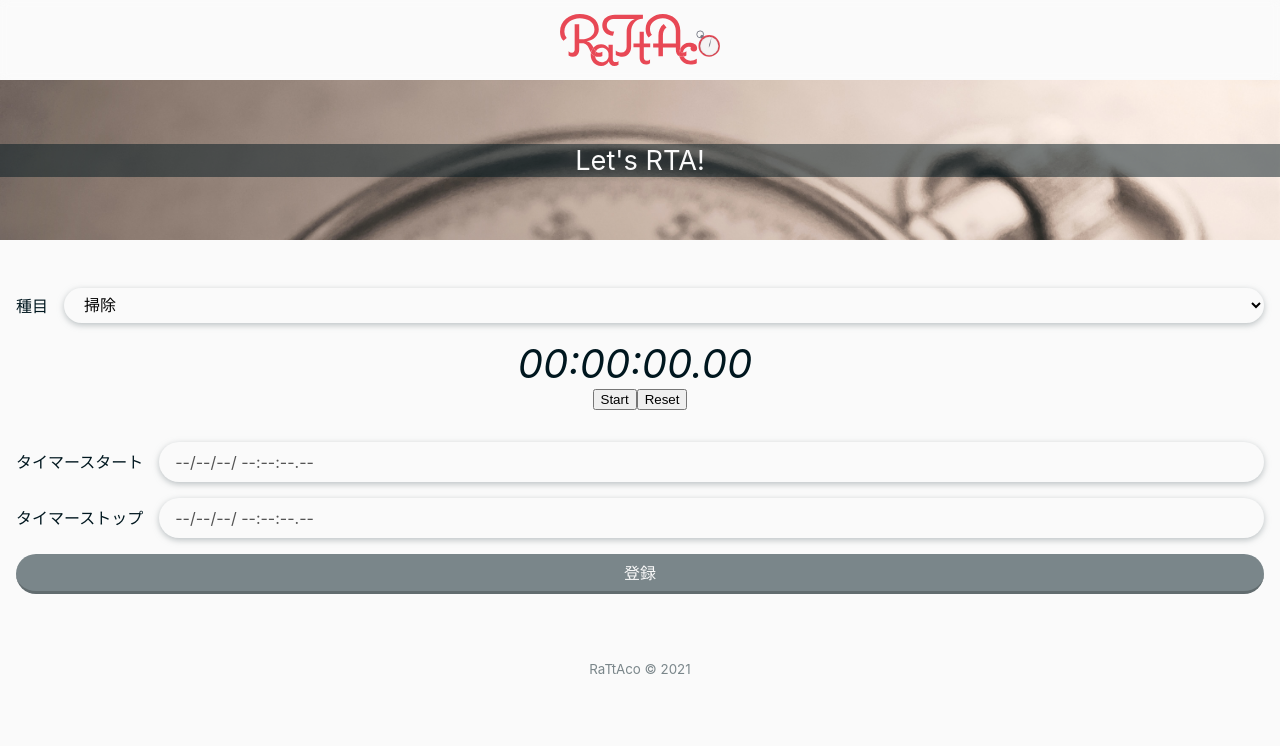
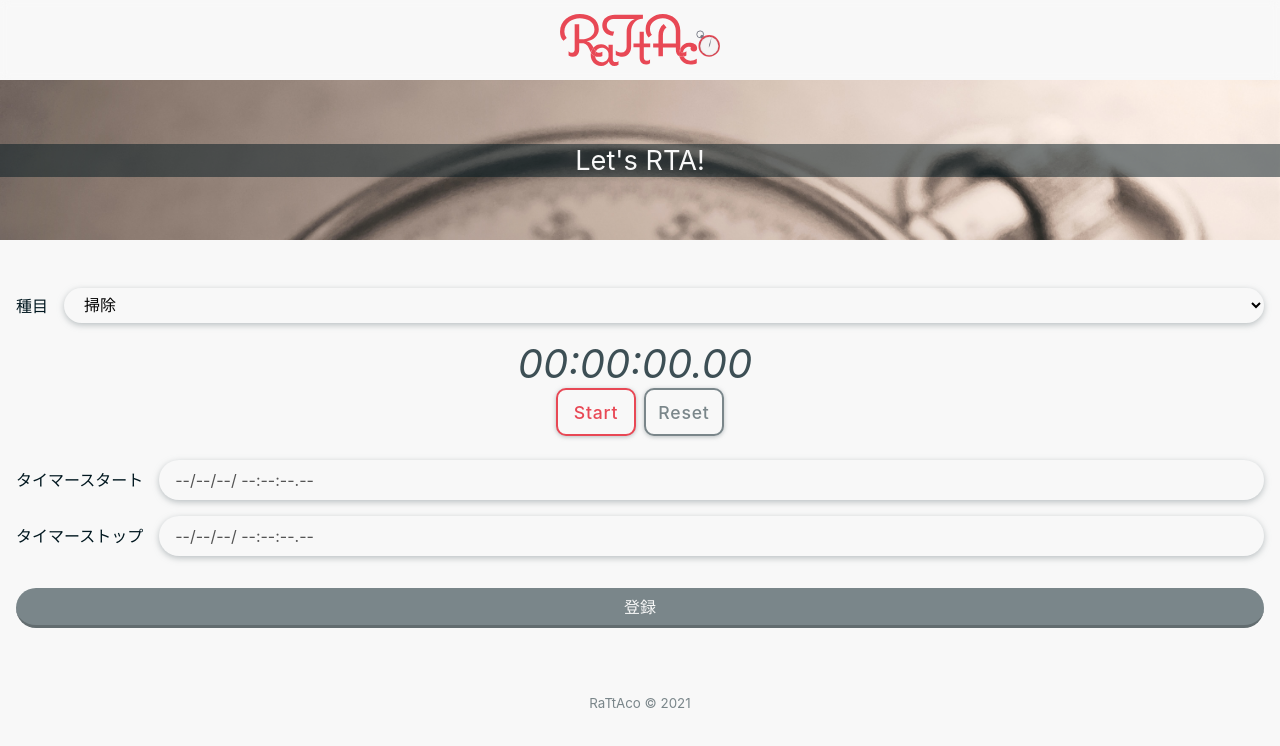
Before and after one commit to 2ndr9/RaTtAco, a React (Create React App) app in the folder frontend/: page /record in a window 1280 px wide. Shown: the top 746 px of the page. Built offline with nearby package versions, Linux system fonts and the light colour scheme.

Commit message:
updated record-page design

```diff
--- a/frontend/src/color.scss
+++ b/frontend/src/color.scss
@@ -1,6 +1,6 @@
 $black: #00171F;
 $grey: #7A868A;
-$white: #FAFAFA;
+$white: #F8F8F8;
 $red: #E84855;
 $yellow: #F5DF4D;
 $blue: #3772FF;
--- a/frontend/src/views/components/TimerButton.js
+++ b/frontend/src/views/components/TimerButton.js
@@ -2,31 +2,37 @@ import React from "react";
 
 export default function ControlButtons(props) {
   const StartButton = (
-    <span>
-        <button name="start" onClick={(e)=>{props.handlePauseResume(e)}}>
+    <button
+      name="start"
+      onClick={(e) => {
+        props.handlePauseResume(e);
+      }}
+    >
       Start
     </button>
-    </span>
   );
 
   const StopButton = (
-    <span>
-        <button name="end" onClick={(e)=>{props.handlePauseResume(e)}}>
+    <button
+      name="end"
+      onClick={(e) => {
+        props.handlePauseResume(e);
+      }}
+    >
       Stop
     </button>
-    </span>
   );
 
   const ResetButton = (
-      <button onClick={props.handleReset}>
+    <button onClick={props.handleReset} className="reset">
       Reset
     </button>
   );
 
-
   return (
     <div className="Control-Buttons">
-      <div>{props.isPaused ? StartButton : StopButton}{ResetButton}</div>
+      {props.isPaused ? StartButton : StopButton}
+      {ResetButton}
     </div>
   );
 }
--- a/frontend/src/views/components/general.scss
+++ b/frontend/src/views/components/general.scss
@@ -1,3 +1,3 @@
-.mt1 {
-    margin-top: 1rem;
+.mt2 {
+    margin-top: 2rem;
 }
--- a/frontend/src/views/pages/record/record.js
+++ b/frontend/src/views/pages/record/record.js
@@ -120,7 +120,7 @@ class record extends React.Component {
           <Link
             to={"/ranking/" + this.state.task}
             onClick={(event) => event.preventDefault()}
-            className="button-wide-grey mt1"
+            className="button-wide-grey mt2"
           >
             登録
           </Link>
@@ -128,7 +128,7 @@ class record extends React.Component {
           <Link
             to={"/ranking/" + this.state.task}
             onClick={this.endPass}
-            className="button-wide-blue mt1"
+            className="button-wide-blue mt2"
           >
             登録
           </Link>
--- a/frontend/src/views/pages/record/record.scss
+++ b/frontend/src/views/pages/record/record.scss
@@ -6,8 +6,11 @@
 
 .stop-watch {
     text-align: center;
-    + .one-to-one_form {
-        margin-top: 1rem;
+    + form {
+        margin-top: 1.5rem;
+        .one-to-one_form {
+            margin-top: 0;
+        }
     }
 }
 
@@ -16,4 +19,41 @@
     font-family: din-2014, ryo-gothic-plusn, -apple-system, BlinkMacSystemFont, "Segoe UI", "Roboto", "Oxygen", "Ubuntu", "Cantarell", "Fira Sans", "Droid Sans", "Helvetica Neue", sans-serif;
     font-style: italic;
     font-size: 2.5rem;
+    color: mix($black, $grey);
 }
+
+.Control-Buttons {
+    display: flex;
+    gap: .5rem;
+    justify-content: center;
+    button {
+        font-family: din-2014, ryo-gothic-plusn, -apple-system, BlinkMacSystemFont, "Segoe UI", "Roboto", "Oxygen", "Ubuntu", "Cantarell", "Fira Sans", "Droid Sans", "Helvetica Neue", sans-serif;
+        font-size: 1.1rem;
+        letter-spacing: .05rem;
+        background-color: $white;
+        border: none;
+        width: 5rem;
+        height: 3rem;
+        font-weight: 500;
+        filter: drop-shadow(0 1px 2px rgba($grey, .5));
+        border-radius: 10px;
+        color: $white;
+
+        &[name="start"] {
+            background-color: $white;
+            border: 2px solid $red;
+            color: $red;
+        }
+
+        &[name="end"] {
+            background-color: $red;
+        }
+
+        &.reset {
+            background-color: $white;
+            border: 2px solid $grey;
+            color: $grey;
+            // background-color: $grey;
+        }
+    }
+}
--- a/frontend/src/views/pages/top/top.js
+++ b/frontend/src/views/pages/top/top.js
@@ -27,7 +27,7 @@ class top extends React.Component {
             <p>
               <input type="text" />
               <button type="submit" id="search-button">
-                <i class="fas fa-search"></i>
+                <i className="fas fa-search"></i>
               </button>
             </p>
           </form>
```
Lines whose indentation alone changed are shown as unchanged.
